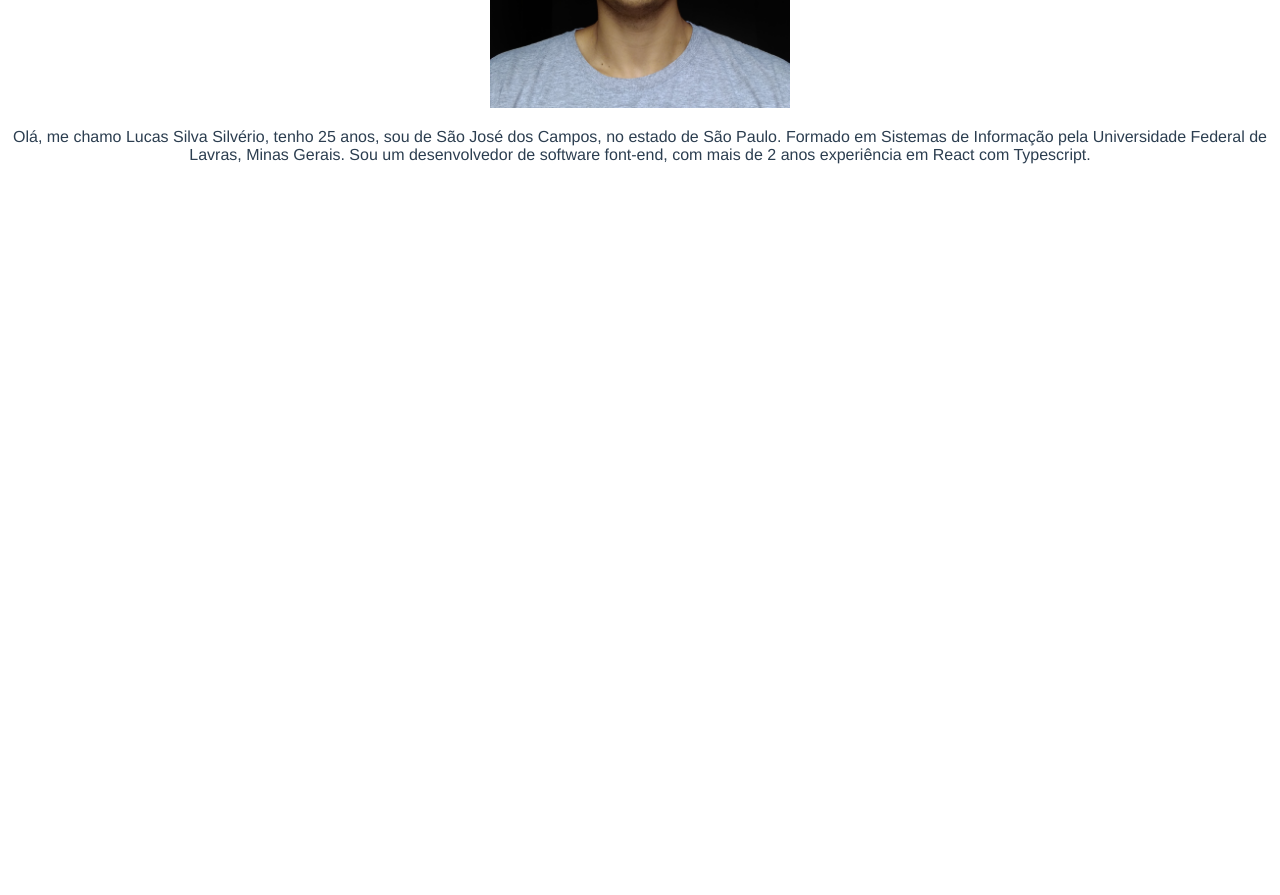
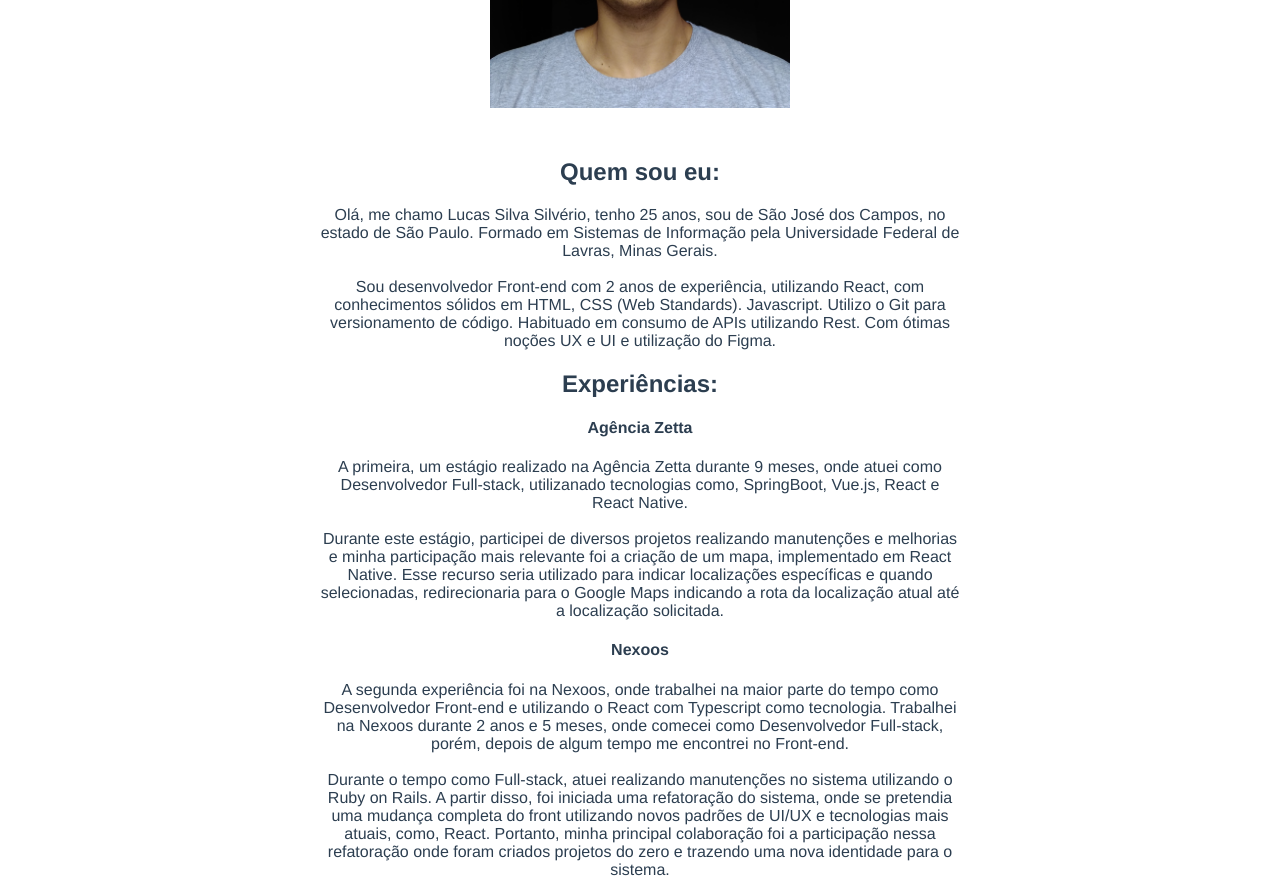
Before and after one commit to lcssilverio/Delloite-Project, a Vue app: page /creator in a window 1280 px wide. Shown: the part 380-1275 px from the top of the page. Before the commit the page ends 800 px from the top, so only its background shows below. Built offline with nearby package versions, Linux system fonts and the light colour scheme.

Commit message:
feat: Create Creator Page content

```diff
--- a/src/views/CreatorView.vue
+++ b/src/views/CreatorView.vue
@@ -1,23 +1,67 @@
 <template>
   <div class="about-creator">
-    <h1>História do criador do Projeto</h1>
+    <h1>Sobre o criador do Projeto</h1>
     <img src="../../public/lucas.jpg" alt="Foto do Lucas" class="photo" />
-    <p>
-      Olá, me chamo Lucas Silva Silvério, tenho 25 anos, sou de São José dos Campos,
-      no estado de São Paulo. Formado em Sistemas de Informação pela Universidade
-      Federal de Lavras, Minas Gerais.
-      Sou um desenvolvedor de software font-end, com mais de 2 anos experiência
-      em React com Typescript.
-
-    </p>
+    <div class="creator-content">
+      <h2>Quem sou eu:</h2>
+      <p>
+        Olá, me chamo Lucas Silva Silvério, tenho 25 anos, sou de São José dos Campos,
+        no estado de São Paulo. Formado em Sistemas de Informação pela Universidade
+        Federal de Lavras, Minas Gerais.
+        <br /><br />
+        Sou desenvolvedor Front-end com 2 anos de experiência, utilizando
+        React, com conhecimentos sólidos em HTML, CSS (Web Standards).
+        Javascript. Utilizo o Git para versionamento de código. Habituado em
+        consumo de APIs utilizando Rest. Com ótimas noções UX e UI e
+        utilização do Figma.
+      </p>
+      <h2>Experiências:</h2>
+      <h4>Agência Zetta</h4>
+      <p>
+        A primeira, um estágio realizado na Agência Zetta durante 9 meses,
+        onde atuei como Desenvolvedor Full-stack, utilizanado tecnologias
+        como, SpringBoot, Vue.js, React e React Native.
+        <br /><br />
+        Durante este estágio, participei de diversos projetos realizando manutenções e
+        melhorias e minha participação mais relevante foi a criação de um mapa, implementado
+        em React Native. Esse recurso seria utilizado para indicar localizações específicas
+        e quando selecionadas, redirecionaria para o Google Maps indicando a rota da
+        localização atual até a localização solicitada.
+      </p>
+      <h4>Nexoos</h4>
+      <p>
+        A segunda experiência foi na Nexoos, onde trabalhei na maior parte do tempo
+        como Desenvolvedor Front-end e utilizando o React com Typescript como tecnologia.
+        Trabalhei na Nexoos durante 2 anos e 5 meses, onde comecei como Desenvolvedor
+        Full-stack, porém, depois de algum tempo me encontrei no Front-end.
+        <br /><br />
+        Durante o tempo como Full-stack, atuei realizando manutenções
+        no sistema utilizando o Ruby on Rails. A partir disso, foi iniciada
+        uma refatoração do sistema, onde se pretendia uma mudança completa
+        do front utilizando novos padrões de UI/UX e tecnologias mais atuais, como, React.
+        Portanto, minha principal colaboração foi a participação nessa refatoração
+        onde foram criados projetos do zero e trazendo uma nova identidade para o sistema.
+      </p>
+    </div>
   </div>
 </template>
 
 <style scoped>
+.about-creator {
+  display: flex;
+  flex-direction: column;
+  align-items: center;
+}
+
 .photo {
   width: 300px;
   height: 300px;
   padding-top: 20px;
   object-fit: cover;
+  padding-bottom: 30px;
+}
+
+.creator-content {
+  width: 50%;
 }
 </style>
```
